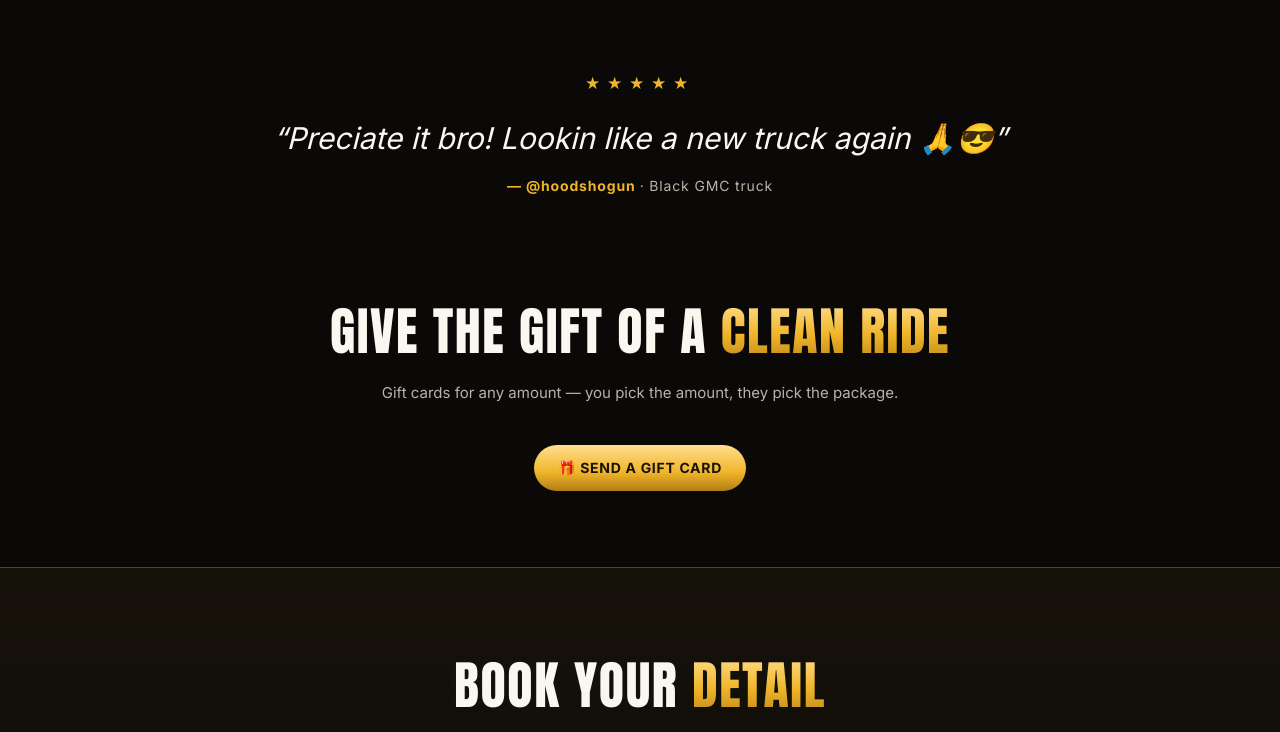
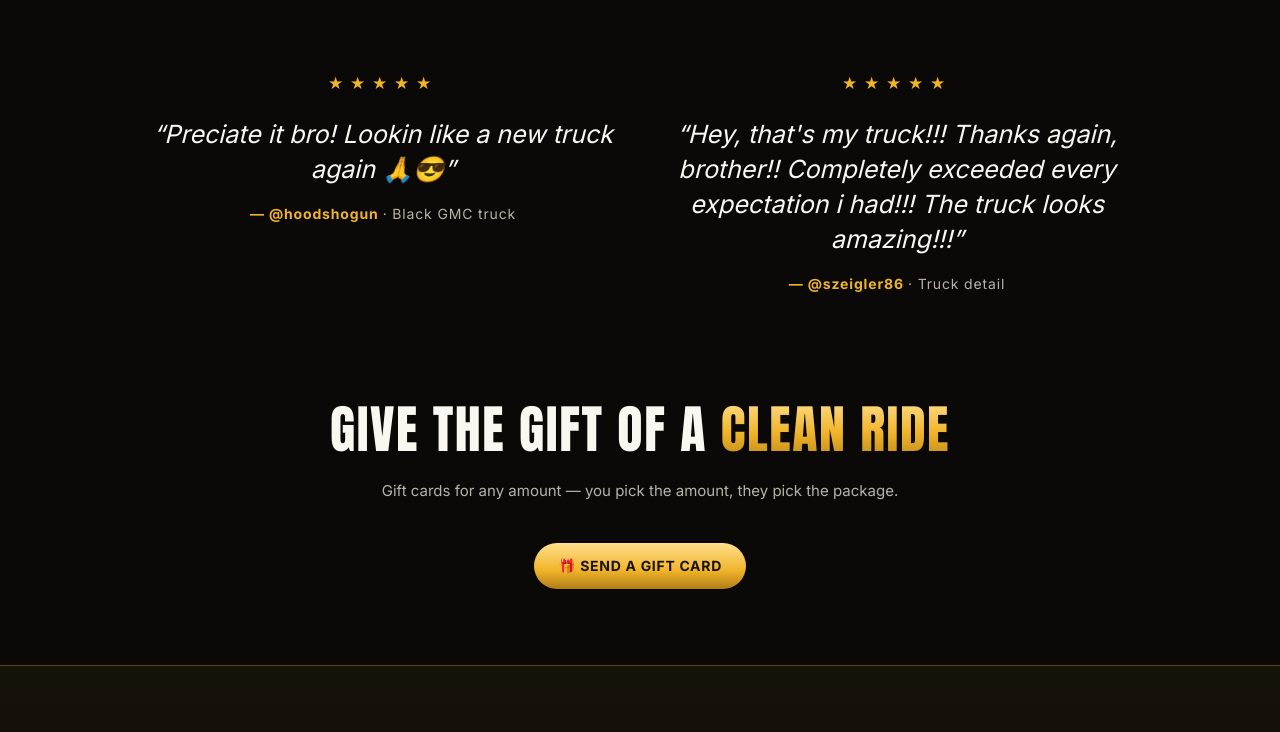
Before and after one commit to nick032021-ui/Spiritual-detail-website, a plain HTML site: page index.html in a window 1280 px wide. Shown: the part 3304-4036 px from the top of the page. Drawn offline with Linux system fonts and the light colour scheme; no server answers.

Commit message:
Add @szeigler86 testimonial alongside @hoodshogun

```diff
--- a/index.html
+++ b/index.html
@@ -88,11 +88,13 @@ header{position:sticky;top:0;z-index:50;background:rgba(10,9,8,.9);backdrop-filt
 .band-quote{font-family:'Anton',sans-serif;font-size:clamp(26px,4.5vw,44px);line-height:1.1;color:var(--white);letter-spacing:.02em}
 .band-quote em{font-family:'Yellowtail',cursive;color:var(--gold);font-style:normal}
 .band-sub{color:var(--gold);font-size:13px;letter-spacing:.3em;text-transform:uppercase;font-weight:700;margin-top:12px}
-.testimonial{text-align:center;padding:72px 0 16px;max-width:780px;margin:0 auto}
+.testi-grid{display:grid;grid-template-columns:1fr 1fr;gap:48px;max-width:980px;margin:0 auto;padding:72px 0 16px}
+.testimonial{text-align:center}
 .testi-stars{color:var(--gold);letter-spacing:.4em;font-size:17px}
-.testi-quote{font-size:clamp(21px,3.2vw,30px);line-height:1.4;font-style:italic;color:var(--white);margin:20px 0 16px}
+.testi-quote{font-size:clamp(19px,2.4vw,25px);line-height:1.4;font-style:italic;color:var(--white);margin:20px 0 16px}
 .testi-who{color:var(--gold);font-weight:700;letter-spacing:.06em;font-size:14px}
 .testi-who span{color:var(--fog);font-weight:400}
+@media(max-width:640px){.testi-grid{grid-template-columns:1fr;gap:56px}}
 
 /* ---------- sections ---------- */
 section{padding:76px 0}
@@ -370,10 +372,17 @@ footer{border-top:1px solid var(--gold-line);padding:44px 0 34px;text-align:cent
 
 <section id="testimonial" style="padding-top:0">
   <div class="wrap">
-    <div class="testimonial">
-      <div class="testi-stars">★★★★★</div>
-      <p class="testi-quote">&ldquo;Preciate it bro! Lookin like a new truck again 🙏😎&rdquo;</p>
-      <div class="testi-who">&mdash; @hoodshogun <span>&middot; Black GMC truck</span></div>
+    <div class="testi-grid">
+      <div class="testimonial">
+        <div class="testi-stars">★★★★★</div>
+        <p class="testi-quote">&ldquo;Preciate it bro! Lookin like a new truck again 🙏😎&rdquo;</p>
+        <div class="testi-who">&mdash; @hoodshogun <span>&middot; Black GMC truck</span></div>
+      </div>
+      <div class="testimonial">
+        <div class="testi-stars">★★★★★</div>
+        <p class="testi-quote">&ldquo;Hey, that's my truck!!! Thanks again, brother!! Completely exceeded every expectation i had!!! The truck looks amazing!!!&rdquo;</p>
+        <div class="testi-who">&mdash; @szeigler86 <span>&middot; Truck detail</span></div>
+      </div>
     </div>
   </div>
 </section>
```
